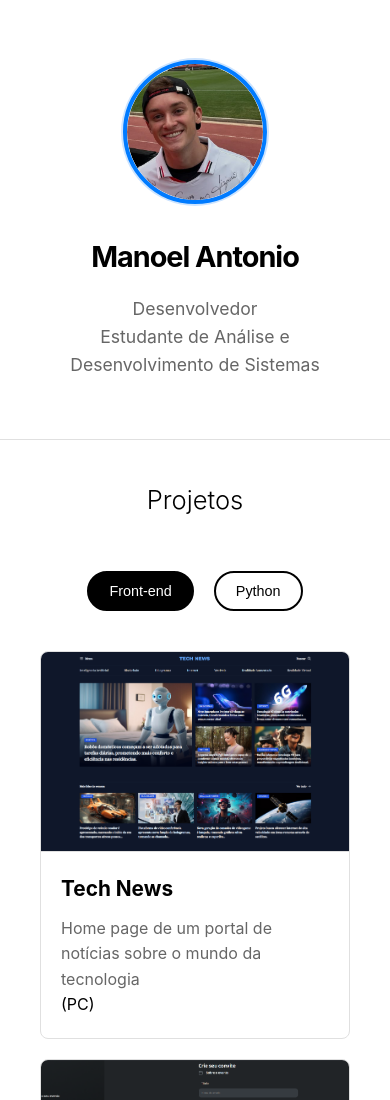
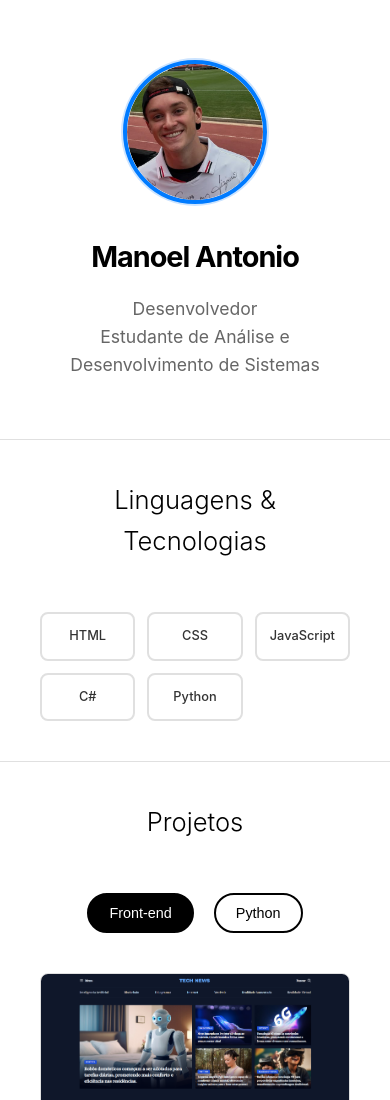
Before and after one commit to xManoelx/Portifolio-de-projetos, a plain HTML site: page index.html in a window 390 px wide. Shown: the top 1100 px of the page. Drawn offline with Linux system fonts and the light colour scheme.

Commit message:
linguagens e tecnologias

```diff
--- a/index.html
+++ b/index.html
@@ -21,6 +21,36 @@
             </p>
         </div>
     </div>
+
+    <!-- Linguagens -->
+    <section class="languages">
+        <div class="container">
+            <h2 class="section-title">Linguagens & Tecnologias</h2>
+            <div class="languages-grid">
+                <!-- ----------------------------------------------------------------------- -->
+                <div class="language-card">
+                    <span class="language-name">HTML</span>
+                </div>
+                <!-- ----------------------------------------------------------------------- -->
+                <div class="language-card">
+                    <span class="language-name">CSS</span>
+                </div>
+                <!-- ----------------------------------------------------------------------- -->
+                <div class="language-card">
+                    <span class="language-name">JavaScript</span>
+                </div>
+                <!-- ----------------------------------------------------------------------- -->
+                <div class="language-card">
+                    <span class="language-name">C#</span>
+                </div>
+                <!-- ----------------------------------------------------------------------- -->
+                <div class="language-card">
+                    <span class="language-name">Python</span>
+                </div>
+                <!-- ----------------------------------------------------------------------- -->
+            </div>
+        </div>
+    </section>
 
     <!-- Projetos -->
     <section id="projetos">
--- a/styles/index.css
+++ b/styles/index.css
@@ -2,3 +2,4 @@
     @import url(profile.css);
     @import url(projects.css);
     @import url(contact.css);
+    @import url(languages.css);
--- /dev/null
+++ b/styles/languages.css
@@ -0,0 +1,67 @@
+/* Seção de Linguagens */
+.languages {
+    border-bottom: 0.0625rem solid #e0e0e0;
+}
+
+.languages-grid {
+    display: grid;
+    grid-template-columns: repeat(auto-fit, minmax(7rem, 1fr));
+    gap: 1rem;
+    max-width: 50rem;
+    margin: 0 auto;
+}
+
+.language-card {
+    display: flex;
+    align-items: center;
+    justify-content: center;
+    padding: 1rem;
+    border: 0.125rem solid #e0e0e0;
+    border-radius: 0.5rem;
+    background: #fff;
+    transition: all 0.3s ease;
+    cursor: pointer;
+    min-height: 3rem;
+}
+
+.language-card:hover {
+    border-color: #007bff;
+    transform: translateY(-0.25rem);
+    box-shadow: 0 0.5rem 1rem rgba(0, 123, 255, 0.1);
+}
+
+.language-name {
+    font-size: 0.9rem;
+    font-weight: 500;
+    color: #333;
+    text-align: center;
+}
+
+/* Responsive para Linguagens */
+@media (max-width: 48rem) {
+    .languages-grid {
+        grid-template-columns: repeat(auto-fit, minmax(6rem, 1fr));
+        gap: 0.75rem;
+    }
+
+    .language-card {
+        padding: 0.75rem;
+        min-height: 2.5rem;
+    }
+}
+
+@media (max-width: 30rem) {
+    .languages-grid {
+        grid-template-columns: repeat(3, 1fr);
+        gap: 0.75rem;
+    }
+
+    .language-card {
+        padding: 0.75rem 0.5rem;
+        min-height: 2.25rem;
+    }
+
+    .language-name {
+        font-size: 0.8rem;
+    }
+}
```
